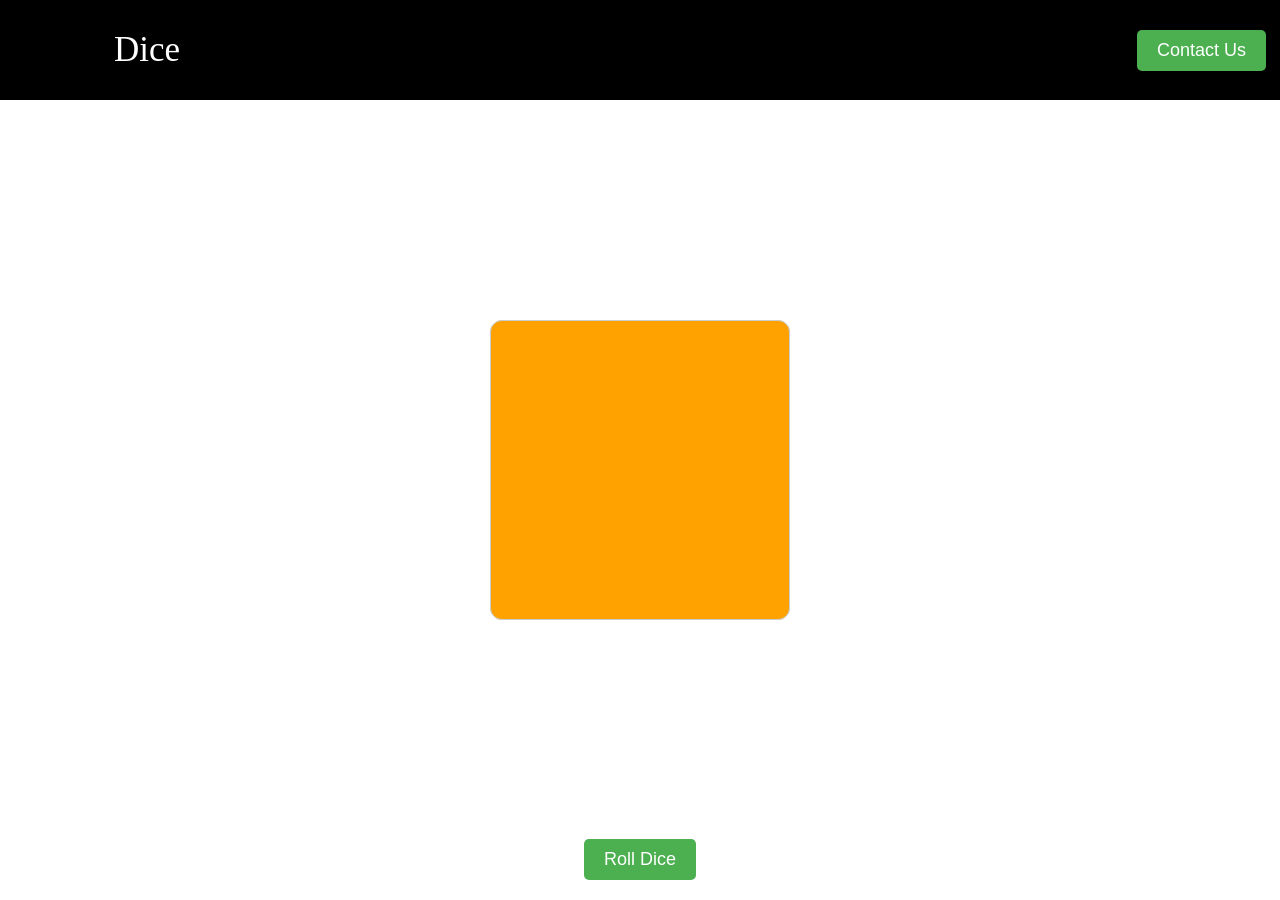
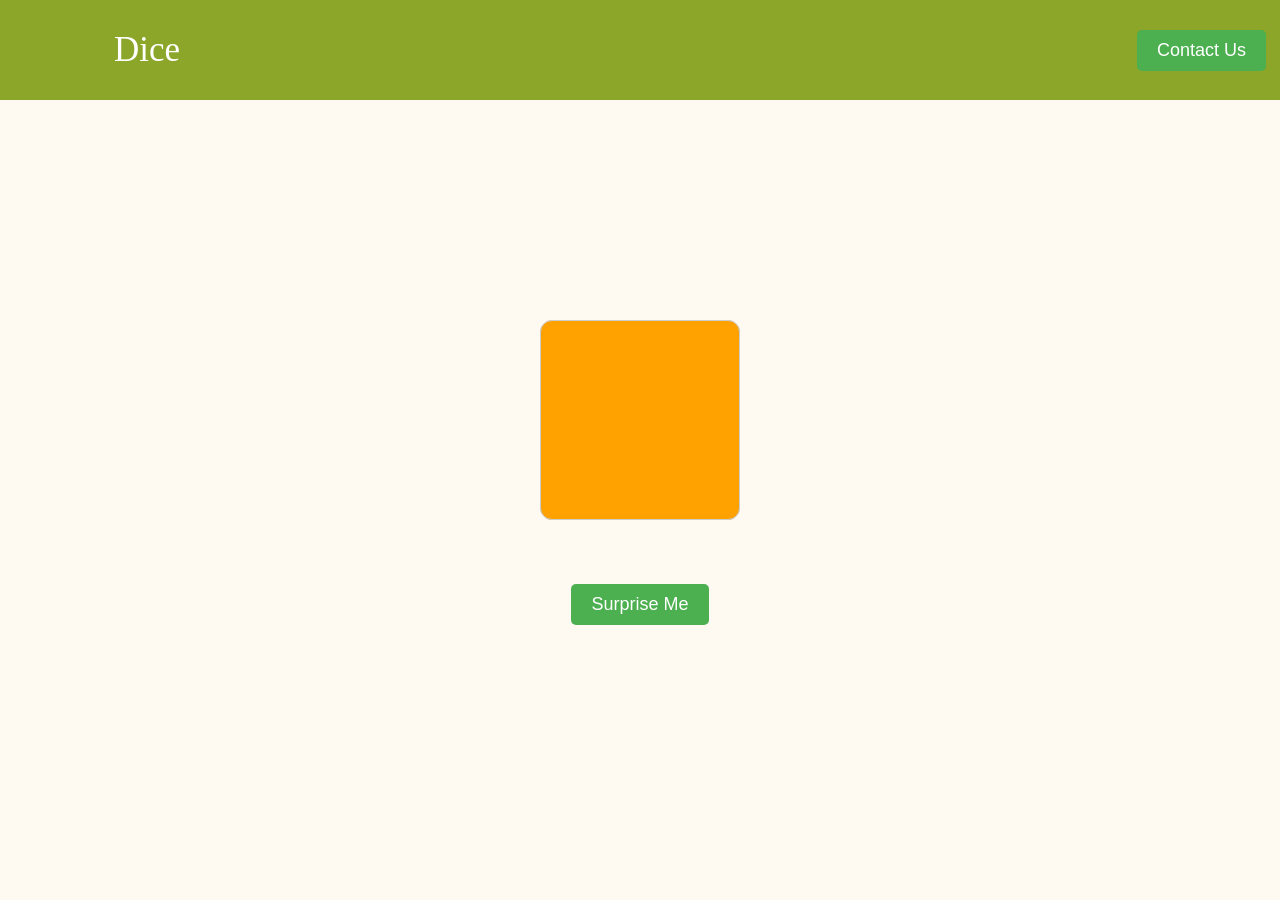
Before and after one commit to Minlync/dice-main, a React (Create React App) app: page / in a window 1280 px wide. After the commit the page ends 800 px from the top, so only its background shows below. Built offline with nearby package versions, Linux system fonts and the light colour scheme.

Commit message:
add css
add css

```diff
--- a/src/pages/Home.jsx
+++ b/src/pages/Home.jsx
@@ -33,9 +33,9 @@ export default function HomePage() {
         id="roll"
         className="roll-dice-btn"
         onClick={rollDice}
-        style={{ marginTop: '10px', padding: '10px 20px 10px 20px', fontSize: '18px' }}
+        style={{ fontSize: '18px' }}
       >
-        Roll Dice
+        Surprise Me
       </button>
     </div>
   );
--- a/src/style.css
+++ b/src/style.css
@@ -4,11 +4,12 @@
 
 body {
     margin: 0;
+    background-color: #fffaf1;
 }
 
 
 .nav {
-    background-color: black;
+    background-color: #8BA629;
     color: white;
     display: flex;
     justify-content: space-between;
@@ -58,7 +59,7 @@ body {
     flex-direction: column;
     justify-content: center;
     align-items: center;
-    height: 100vh; /* Full height of the viewport */
+    height: 100%;
     text-align: center; /* Centers text and elements horizontally */
     padding: 20px; /* Add padding around the page */
   }
@@ -66,7 +67,7 @@ body {
 
 
   .roll-dice-btn {
-    /* margin-top: -120px; */
+    margin-top: 260px;
     padding: 10px 20px;
     font-size: 18px;
     cursor: pointer;
@@ -99,18 +100,18 @@ body {
   }
 
   .dice {
-    width: 300px;
-    height: 300px;
+    width: 200px;
+    height: 200px;
     position: relative;
     transform-style: preserve-3d;
     transform: rotateX(0deg) rotateY(0deg);
-    transition: transform 1s ease-in-out;
+    transition: transform 0.5s ease-in-out;
   }
 
   .side {
     position: absolute;
-    width: 300px;
-    height: 300px;
+    width: 200px;
+    height: 200px;
     background-color: white;
     border: 1px solid #ccc;
     border-radius: 12px;
@@ -120,12 +121,12 @@ body {
   }
 
   /* 3D positioning of each side */
-  .side:nth-child(1) { transform: rotateY(0deg) translateZ(150px); }     /* front (1) */
-  .side:nth-child(2) { transform: rotateY(180deg) translateZ(150px); }   /* back (6) */
-  .side:nth-child(3) { transform: rotateY(90deg) translateZ(150px); }    /* right (3) */
-  .side:nth-child(4) { transform: rotateY(-90deg) translateZ(150px); }   /* left (4) */
-  .side:nth-child(5) { transform: rotateX(90deg) translateZ(150px); }    /* top (5) */
-  .side:nth-child(6) { transform: rotateX(-90deg) translateZ(150px); }   /* bottom (2) */
+  .side:nth-child(1) { transform: rotateY(0deg) translateZ(100px); }     /* front (1) */
+  .side:nth-child(2) { transform: rotateY(180deg) translateZ(100px); }   /* back (6) */
+  .side:nth-child(3) { transform: rotateY(90deg) translateZ(100px); }    /* right (3) */
+  .side:nth-child(4) { transform: rotateY(-90deg) translateZ(100px); }   /* left (4) */
+  .side:nth-child(5) { transform: rotateX(90deg) translateZ(100px); }    /* top (5) */
+  .side:nth-child(6) { transform: rotateX(-90deg) translateZ(100px); }   /* bottom (2) */
 
   /* Rotations per face */
   .show-1 { transform: rotateX(0deg) rotateY(0deg); }
@@ -137,31 +138,31 @@ body {
 
 
   .side:nth-child(1) {
-    transform: rotateY(0deg) translateZ(150px);
+    transform: rotateY(0deg) translateZ(100px);
     background-color: #ffa200; /* Side 1 - front */
   }
 
   .side:nth-child(2) {
-    transform: rotateY(180deg) translateZ(150px);
-    background-color: #ffd6a5; /* Side 6 - back */
+    transform: rotateY(180deg) translateZ(100px);
+    background-color: #F2B3EE; /* Side 6 - back */
   }
 
   .side:nth-child(3) {
-    transform: rotateY(90deg) translateZ(150px);
-    background-color: #fdffb6; /* Side 3 - right */
+    transform: rotateY(90deg) translateZ(100px);
+    background-color: #0F8C75; /* Side 3 - right */
   }
 
   .side:nth-child(4) {
-    transform: rotateY(-90deg) translateZ(150px);
+    transform: rotateY(-90deg) translateZ(100px);
     background-color: #caffbf; /* Side 4 - left */
   }
 
   .side:nth-child(5) {
-    transform: rotateX(90deg) translateZ(150px);
-    background-color: #9bf6ff; /* Side 5 - top */
+    transform: rotateX(90deg) translateZ(100px);
+    background-color: #032CA6; /* Side 5 - top */
   }
 
   .side:nth-child(6) {
-    transform: rotateX(-90deg) translateZ(150px);
-    background-color: #a0c4ff; /* Side 2 - bottom */
+    transform: rotateX(-90deg) translateZ(100px);
+    background-color: #F2490C; /* Side 2 - bottom */
   }
```
